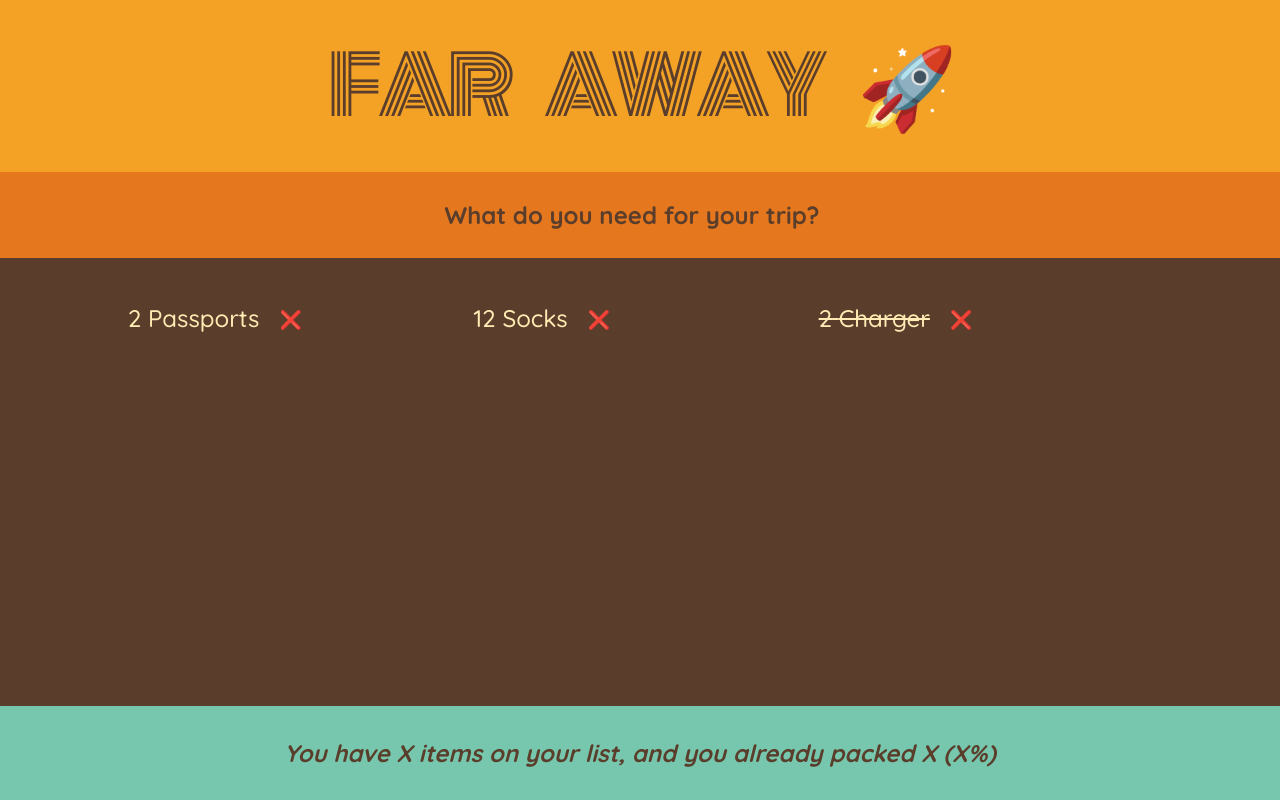
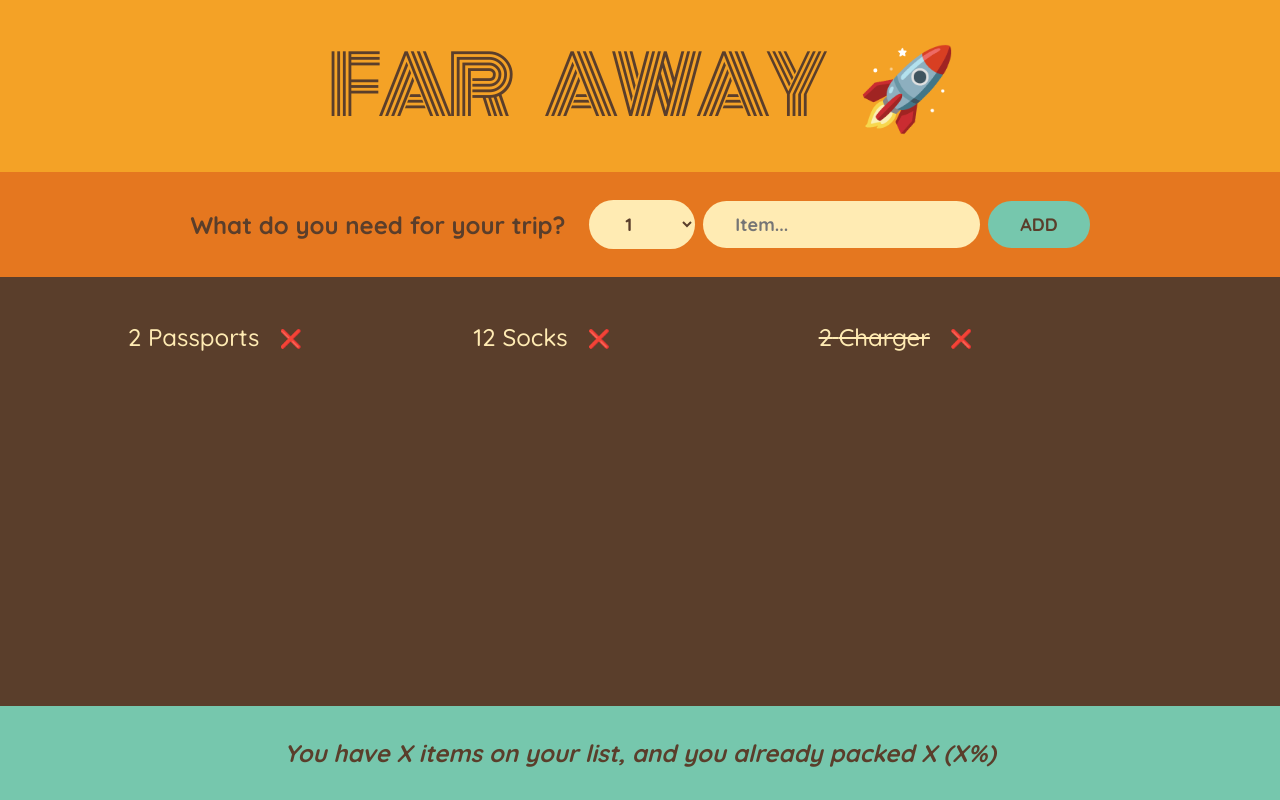
Before and after one commit to ericknamukolo/travel-list2, a React (Create React App) app: page / in a window 1280 px wide. Built offline with nearby package versions, Linux system fonts and the light colour scheme; the HTML template or start-up script is replaced by a standard one.

Commit message:
minor changes

```diff
--- a/src/componets/form.tsx
+++ b/src/componets/form.tsx
@@ -2,8 +2,17 @@ import React from 'react';
 
 export default function Form() {
   return (
-    <div className='add-form'>
+    <form className='add-form'>
       <h3>What do you need for your trip?</h3>
-    </div>
+      <select>
+        {Array.from({ length: 30 }, (_, i) => (
+          <option value={i + 1} key={i}>
+            {i + 1}
+          </option>
+        ))}
+      </select>
+      <input type='text' placeholder='Item...'></input>
+      <button>Add</button>
+    </form>
   );
 }
--- a/src/componets/packing-list.tsx
+++ b/src/componets/packing-list.tsx
@@ -7,7 +7,7 @@ export default function ParkingList({ items }: { items: Item[] }) {
     <div className='list'>
       <ul>
         {items.map((e) => (
-          <PackingItem item={e} />
+          <PackingItem item={e} key={e.id} />
         ))}
       </ul>
     </div>
```
